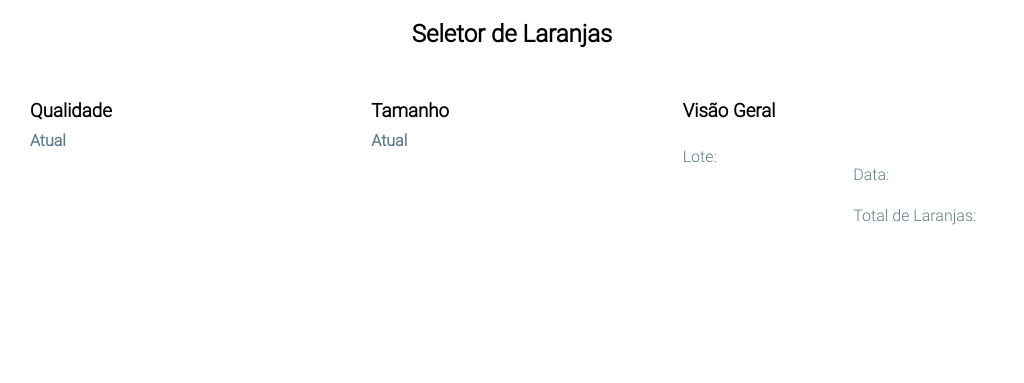
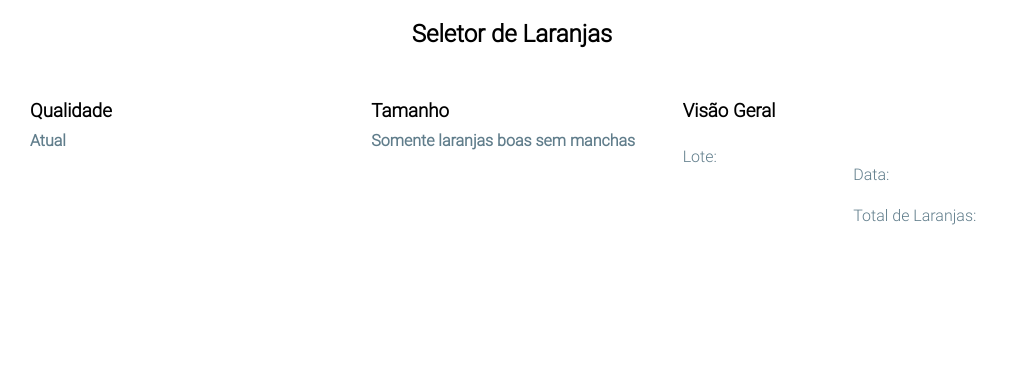
Before and after one commit to Projeto-Integrador-2-Grupo-11/DesktopApp, an Electron app: page view/index.html in a window 1024 px wide. Drawn offline with Linux system fonts and the light colour scheme.

Commit message:
changing label

```diff
--- a/view/index.html
+++ b/view/index.html
@@ -22,7 +22,7 @@
           <div class="pane">
             <div class="container" id="pie2">
               <h3 class="chart-title">Tamanho</h3>
-              <h4 class="chart-subtitle">Atual</h4>
+              <h4 class="chart-subtitle">Somente laranjas boas sem manchas</h4>
               <canvas id="myChart2"></canvas>
             </div>
           </div>
```
